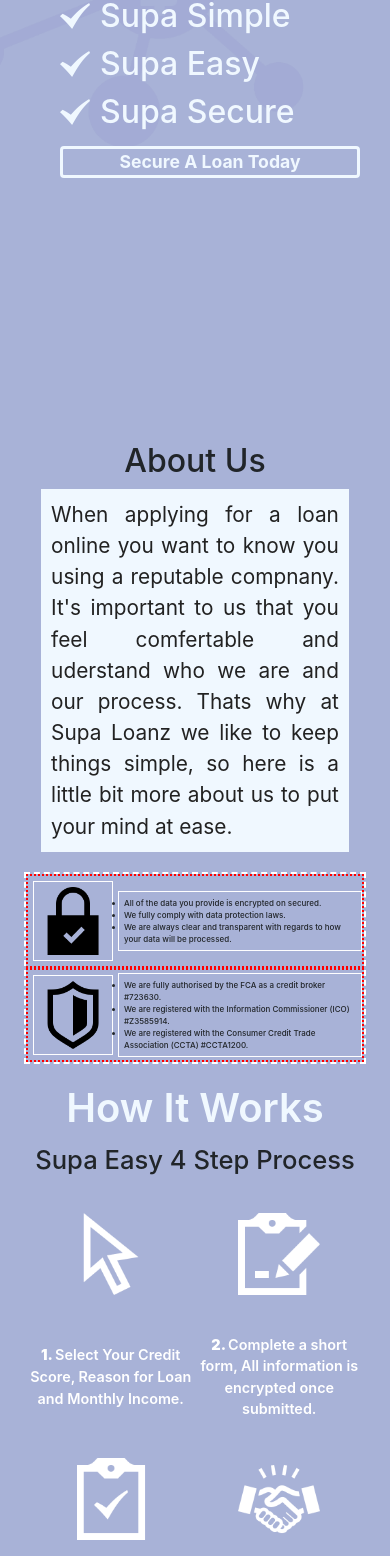
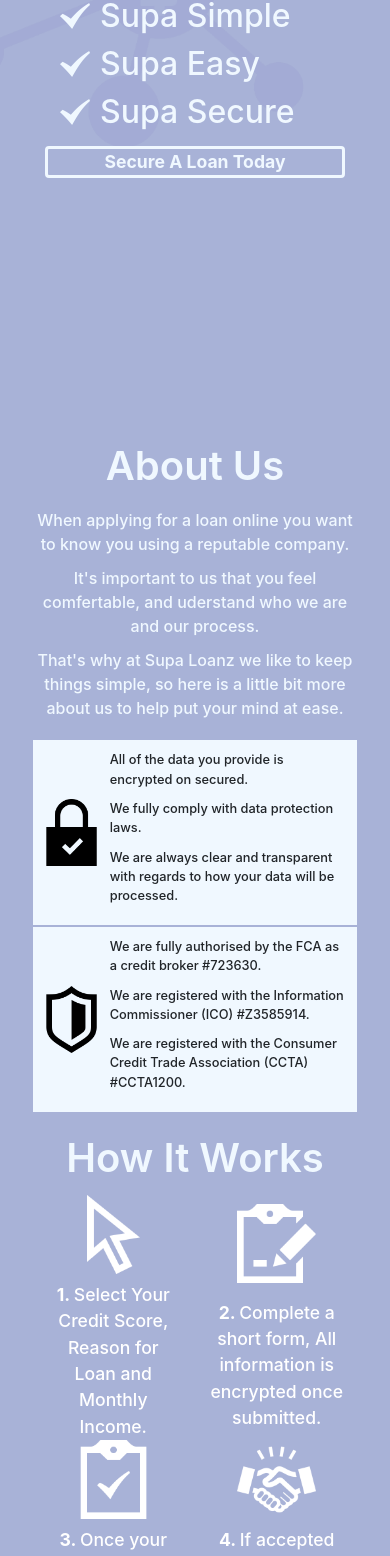
Before and after one commit to jlcdmp/supa-loans, a React (Create React App) app: page / in a window 390 px wide. Shown: the part 351-1907 px from the top of the page. Built offline with nearby package versions, Linux system fonts and the light colour scheme.

Commit message:
css changed to be clear and consice. important info black and white. dynmaic elements added

```diff
--- a/src/CSS/Faq.css
+++ b/src/CSS/Faq.css
@@ -4,26 +4,36 @@
   list-style: none;
 }
 
+
+
 .faq-container p{
-  text-align: c;
   font-weight: 450;
 }
 
 .faq-container h4{
-margin:auto;
-padding:5px 0 5px 0;
-color: #222222
+color: #222222;
+font-weight: 550;
+font-size: 1.5em;
+text-align: center;
 }
 
+
+
 ol li{
-  padding:5px 0 5px 30px;
-  font-weight: 450;
-  color: aliceblue;
+
+
+  padding:5px 0 5px 40px;
+  font-weight: 550;
+  color: white;
   background-image: url("../images/checkbox.png");
   background-repeat: no-repeat;
-  background-size: 19px;
+  background-size: 1.5em;
   text-align: left;
   background-position: left center;
+  font-size: 1.3em
+
+
+
 }
 
 
@@ -33,43 +43,41 @@
   display:grid;
   grid-template-columns: 1fr 1fr ;
   grid-template-rows: 1fr 1fr 1fr ;
-  grid-gap: 5px;
 }
-
 
 
 .faq-card{
   display:flex;
   flex-direction: row;
-}
-
-
-.faq-card img{
-  padding:5px;
+  margin:5px;
 }
 
 .faq-card p{
   color: aliceblue;
-  font-weight: 700;
-  text-align: left;
+  font-weight: 600;
   margin: auto auto auto 5px;
-
+  font-size:1.3em
 }
 
 
 .faq-card img{
   width:3em;
-  height:auto;
-  padding: 0 5px 0 0;
+  height:3em;
   margin:5px;
 }
 
 .reqs-use{
   display: flex;
   flex-direction: row;
-  justify-content: center;
-  margin-bottom: 10px;
+  padding:5px;
+  margin-bottom: 2.5em;
+  flex-wrap: wrap
 }
+
+
+
+
+
 
 
 @media (max-width: 805px){
@@ -79,46 +87,104 @@
 }
 
 
+.what-container p{
+  font-size: 1.1em !important;
+  width: 100% !important;
+}
+
 #use h4{
-  margin-bottom: 10px;
-  font-size: 1.3em;
+  font-size: 1.3em !important;
+  font-weight: 550
 }
 
 
 #reqs h4{
-  font-size: 1.3em
+  font-size: 1.3em !important;
+    font-weight: 550
+
 }
+
+.faq-card p{
+  font-size: 1.1em;
+  font-weight: 500
 }
+
+.faq-card img{
+  width:2.3em;
+  height:2.3em;
+}
+
+
+.faq-container ol li{
+  font-size: 1em
+}
+
+
+
+
+}
+
+
+
+
+
+
+
 
 
 #use{
   display: flex;
   flex-direction: column;
-  text-align: center;
+  margin-left: auto;
 }
 
+
 #reqs{
-  text-align: center;
   display: flex;
-  flex-direction: column
+  flex-direction: column;
 }
+
+
 
 .acc-container{
   margin:auto;
 }
 
-
-
 .card-header{
   background-color: aliceblue !important;
   font-weight: 500;
-    color: #222222
-
+  color: #222222;
+  text-align: center
 }
-
 
 .card-body{
   background-color: aliceblue;
   padding: 10px 10px 10px 20px !important;
-  color: #222222
+  color: #222222;
 }
+
+
+
+.what-container{
+  padding:15px;
+  margin-top: 2em !important;
+  margin-bottom: 1.5em !important;
+  background-color: aliceblue;
+  margin-left: -30px;
+  margin-right: -30px
+}
+
+.what-container h4{
+  color: #222222;
+  font-weight: 550 !important;
+  text-align: center;
+}
+
+.what-container p{
+  padding:5px;
+  font-weight: 500 !important;
+  text-align: center;
+  margin:auto;
+  font-size: 1.3em;
+  width:90%;
+}
--- a/src/CSS/How.css
+++ b/src/CSS/How.css
@@ -3,7 +3,8 @@
 grid-gap: 5px;
 grid-template-columns: 1fr 1fr 1fr 1fr;
 grid-template-rows: 1fr;
-margin-top:10px;
+padding:5px;
+margin: 5px
 }
 
 
@@ -27,7 +28,15 @@
   flex-direction: column !important;
 }
 
+
+p.card-body-p{
+  font-size: 1.1em !important;
+  font-weight: 500 !important;
 }
+
+}
+
+
 
 
 .how h3{
@@ -35,18 +44,18 @@
 margin:auto;
 padding:5px 0px;
 text-align: center;
-}
 
 
 
+}
 .sub-title{
   color: aliceblue;
   font-size: 2em;
   text-align: center;
+  margin:0.5em;
+  margin-top: 2em;
 
 }
-
-
 .page-title{
   font-weight: 600;
   color: aliceblue;
@@ -67,8 +76,10 @@
 p.card-body-p{
   color: white;
   font-weight: 600;
-  font-size: 0.9em;
+  font-size: 1.1em;
   text-align: center;
+  padding:3px;
+  width:90%;
   margin:auto;
 }
 
@@ -101,8 +112,7 @@
 
 .how-table{
 padding:5px;
-margin: auto;
-width:50%;
+width:40%;
 }
 
 
@@ -129,15 +139,21 @@
 }
 
 .explain-container{
-  background-color: aliceblue;
   margin:auto;
-  width:100%;
-  padding: 10px;
-  text-align: center;
+  width:90%;
+  text-align: justify;
 }
 
 .explain-container p {
+  font-size: 1.3em;
+  color: aliceblue;
+  font-weight: 600
+}
+
+.explain-container h5{
   text-align: center;
-  font-size: 1em;
-  color: black
+  font-size: 1.4em !important;
+  color: #222222 !important;
+  font-weight: 700 !important;
+  opacity: 0.8
 }
--- a/src/CSS/Jumbo.css
+++ b/src/CSS/Jumbo.css
@@ -18,7 +18,7 @@
   }
 
   a.btn.btn-primary{
-      justify-self: right;
+      justify-self: center;
       margin:10px !important;
     padding:0 !important
   }
--- a/src/CSS/Who.css
+++ b/src/CSS/Who.css
@@ -1,16 +1,15 @@
 .who-container{
-  text-align: center;
-  width:90%;
   margin: auto;
-  margin-bottom: 20px
+  padding:10px;
+  width:80%
 }
 
 .who-container p{
-  background-color: aliceblue;
-  color: #222222;
-  font-size: 1.3em;
-  padding:10px;
-  text-align: justify
+  color: aliceblue;
+  font-size: 1.5em;
+  margin-bottom:10px !important;
+  text-align: center;
+  font-weight: 510
 }
 
 @media (max-width:800px){
@@ -20,63 +19,69 @@
     width:100% !important
   }
 
-
-
   .promise img{
-    height:5em !important;
-    width:5em !important
+    height:4.2em !important;
+    width:4.2em !important;
+    padding:0 !important;
+    margin:auto !important;
 
   }
 
   .promise{
-    margin:0 !important;
-    padding: 0 !important
+    margin-bottom:0.1em !important;
   }
 
   .promise li{
-    font-size: 0.5em !important;
+    font-size: 0.8em !important;
+    margin-bottom: 0.8em;
+  }
 
+  .promise ul{
+    padding: 5px !important;
+list-style: none !important;
   }
 
 
-  .promise ul{
-    padding: 5px !important
-  }
+.who-container p{
+font-size: 1em !important
+}
 
+.who-container{
+  width:100% !important;
+}
 
 
 }
 
-
 .promise-container{
   padding:10px;
-  border:dashed white 2px;
   width:90%;
   margin:auto;
+  margin-bottom: 2em;
 }
 
 .promise{
   display:flex;
   flex-direction: row;
-  margin: 10px;
-  border: dotted red 2px
+  margin: auto;
+  background-color: aliceblue;
+  width:95%;
+  padding:5px !important
 }
 
 .promise img{
 height:7em;
 width: 7em;
 margin:5px;
-border: solid 1px white;
 padding:5px;
 }
 
 .promise ul{
-  border: solid white 1px;
   margin:auto;
   width:100%;
 }
 
 .promise li{
   font-size: 1.3em;
-  font-weight: 500
+  font-weight: 520 !important
 }
--- a/src/Components/How.jsx
+++ b/src/Components/How.jsx
@@ -1,5 +1,4 @@
 import React, { Component } from 'react';
-import { Table } from 'react-bootstrap'
 import '../CSS/How.css'
 import Fade from 'react-reveal/Fade'
 
@@ -11,7 +10,6 @@
       <div className='how' id='how'>
         <div className='how-content'>
           <h2 className='page-title' >How It Works</h2>
-          <h3>Supa Easy 4 Step Process</h3>
           <div class='how-store' >
             <Fade duration={1000}>
               <div className='steps-card' id='c1' >
--- a/src/Components/Who.jsx
+++ b/src/Components/Who.jsx
@@ -1,37 +1,27 @@
 import React, { Component } from 'react';
 import '../CSS/Who.css'
 
-
 class Who extends Component {
   state = {}
-
   render() {
     return (
       <div className='who'>
-
-
+        <h2 className='page-title'>About Us </h2>
         <div className='who-container'>
-          <h2>About Us </h2>
-          <p>When applying for a loan online you want to know you using a reputable compnany.
-              It's important to us that you feel comfertable and uderstand who we are and our process.
-            Thats why at Supa Loanz we like to keep things simple, so here is a little bit more about us to put your mind at ease.</p>
+          <p>When applying for a loan online you want to know you using a reputable company.</p>
+          <p>It's important to us that you feel comfertable, and uderstand who we are and our process.</p>
+          <p>That's why at Supa Loanz we like to keep things simple, so here is a little bit more about us to help put your mind at ease.</p>
         </div>
-
-
-
         <div className='promise-container'>
 
           <div className='promise'>
             <img src={require('../images/lock1.png')} />
             <ul>
               <li>All of the data you provide is encrypted on secured.</li>
-
               <li>We fully comply with data protection laws. </li>
-
               <li>We are always clear and transparent with regards to how your data will be processed.</li>
             </ul>
           </div>
-
           <div className='promise'>
             <img src={require("../images/sheild1.png")} />
             <ul>
@@ -40,13 +30,7 @@
               <li>We are registered with the Consumer Credit Trade Association (CCTA) #CCTA1200.</li>
             </ul>
           </div>
-
-
         </div>
-
-
-
-
       </div >
     );
   }
```
Also changed, not shown: src/Components/What.jsx (+14 -2 lines).
